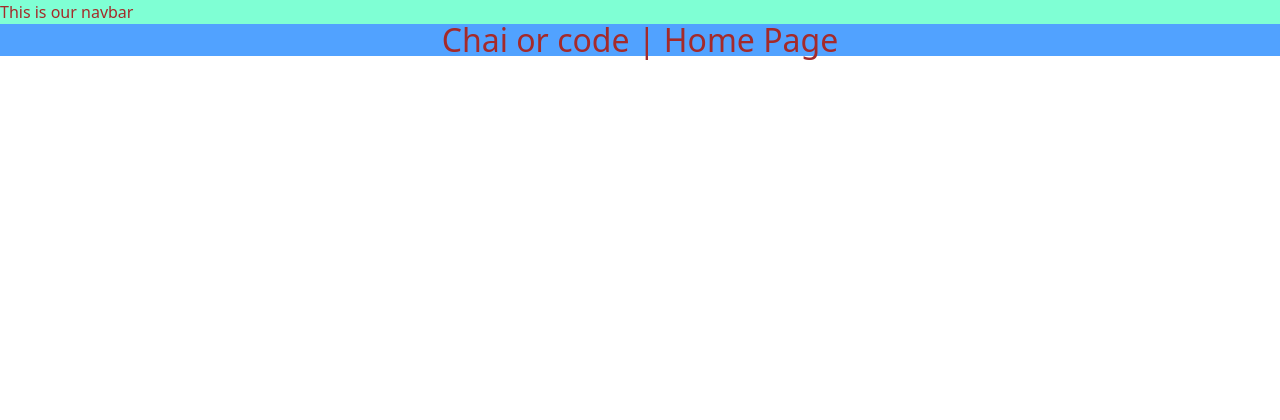
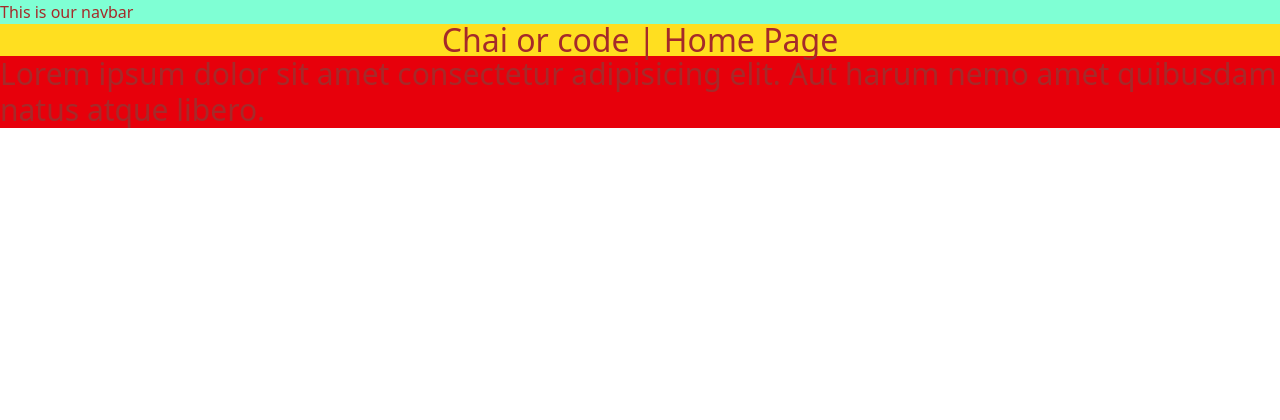
Before and after one commit to saimfaisal/Django-Practice, a Django app: page / in a window 1280 px wide. Shown: the top 420 px of the page. Run offline with Django 5.2, Linux system fonts and the light colour scheme; some libraries are stand-ins or nearby versions.

Commit message:
config tailwind

```diff
--- a/chaiorDjango/chaiorDjango/settings.py
+++ b/chaiorDjango/chaiorDjango/settings.py
@@ -40,6 +40,7 @@ INSTALLED_APPS = [
     'saimapp',
     'tailwind',
     'theme',
+    'django_browser_reload',
 ]
 TAILWIND_APP_NAME = 'theme'
 INTERNAL_IPS = ['127.0.0.1']
@@ -54,6 +55,8 @@ MIDDLEWARE = [
     'django.contrib.auth.middleware.AuthenticationMiddleware',
     'django.contrib.messages.middleware.MessageMiddleware',
     'django.middleware.clickjacking.XFrameOptionsMiddleware',
+
+      "django_browser_reload.middleware.BrowserReloadMiddleware",
 ]
 
 ROOT_URLCONF = 'chaiorDjango.urls'
--- a/chaiorDjango/chaiorDjango/urls.py
+++ b/chaiorDjango/chaiorDjango/urls.py
@@ -24,4 +24,6 @@ urlpatterns = [
     path('about/',views.about, name='about'),
     path('contact/',views.contact, name='contact'),
     path('saimapp/',include('saimapp.urls')),
+
+    path("__reload__/", include("django_browser_reload.urls")),
 ]
--- a/chaiorDjango/templates/index.html
+++ b/chaiorDjango/templates/index.html
@@ -4,6 +4,7 @@ Home Page
 {% endblock %}
 
 {% block content %}
-<h1 class= "bg-blue-400 text-5xl">Chai or code | Home Page
+<h1 class= "bg-yellow-300 text-5xl">Chai or code | Home Page
 </h1>
+<p class="text-3xl bg-red-600">Lorem ipsum dolor sit amet consectetur adipisicing elit. Aut harum nemo amet quibusdam natus atque libero.</p>
 {% endblock %}
--- a/chaiorDjango/theme/static/css/dist/styles.css
+++ b/chaiorDjango/theme/static/css/dist/styles.css
@@ -8,10 +8,13 @@
     --font-serif: ui-serif, Georgia, Cambria, "Times New Roman", Times, serif;
     --font-mono: ui-monospace, SFMono-Regular, Menlo, Monaco, Consolas, "Liberation Mono",
       "Courier New", monospace;
-    --color-amber-800: oklch(47.3% 0.137 46.201);
-    --color-blue-400: oklch(70.7% 0.165 254.624);
+    --color-red-600: oklch(57.7% 0.245 27.325);
+    --color-yellow-300: oklch(90.5% 0.182 98.111);
+    --color-emerald-300: oklch(84.5% 0.143 164.978);
     --color-gray-50: oklch(98.5% 0.002 247.839);
     --color-black: #000;
+    --text-3xl: 1.875rem;
+    --text-3xl--line-height: calc(2.25 / 1.875);
     --text-5xl: 3rem;
     --text-5xl--line-height: 1;
     --tracking-normal: 0em;
@@ -395,17 +398,24 @@
     color: var(--color-info-content);
     --alert-color: var(--color-info);
   }
-  .bg-amber-800 {
-    background-color: var(--color-amber-800);
-  }
-  .bg-blue-400 {
-    background-color: var(--color-blue-400);
+  .bg-emerald-300 {
+    background-color: var(--color-emerald-300);
   }
   .bg-gray-50 {
     background-color: var(--color-gray-50);
   }
+  .bg-red-600 {
+    background-color: var(--color-red-600);
+  }
+  .bg-yellow-300 {
+    background-color: var(--color-yellow-300);
+  }
   .font-serif {
     font-family: var(--font-serif);
+  }
+  .text-3xl {
+    font-size: var(--text-3xl);
+    line-height: var(--tw-leading, var(--text-3xl--line-height));
   }
   .text-5xl {
     font-size: var(--text-5xl);
```
Also changed, not shown: chaiorDjango/db.sqlite3.
